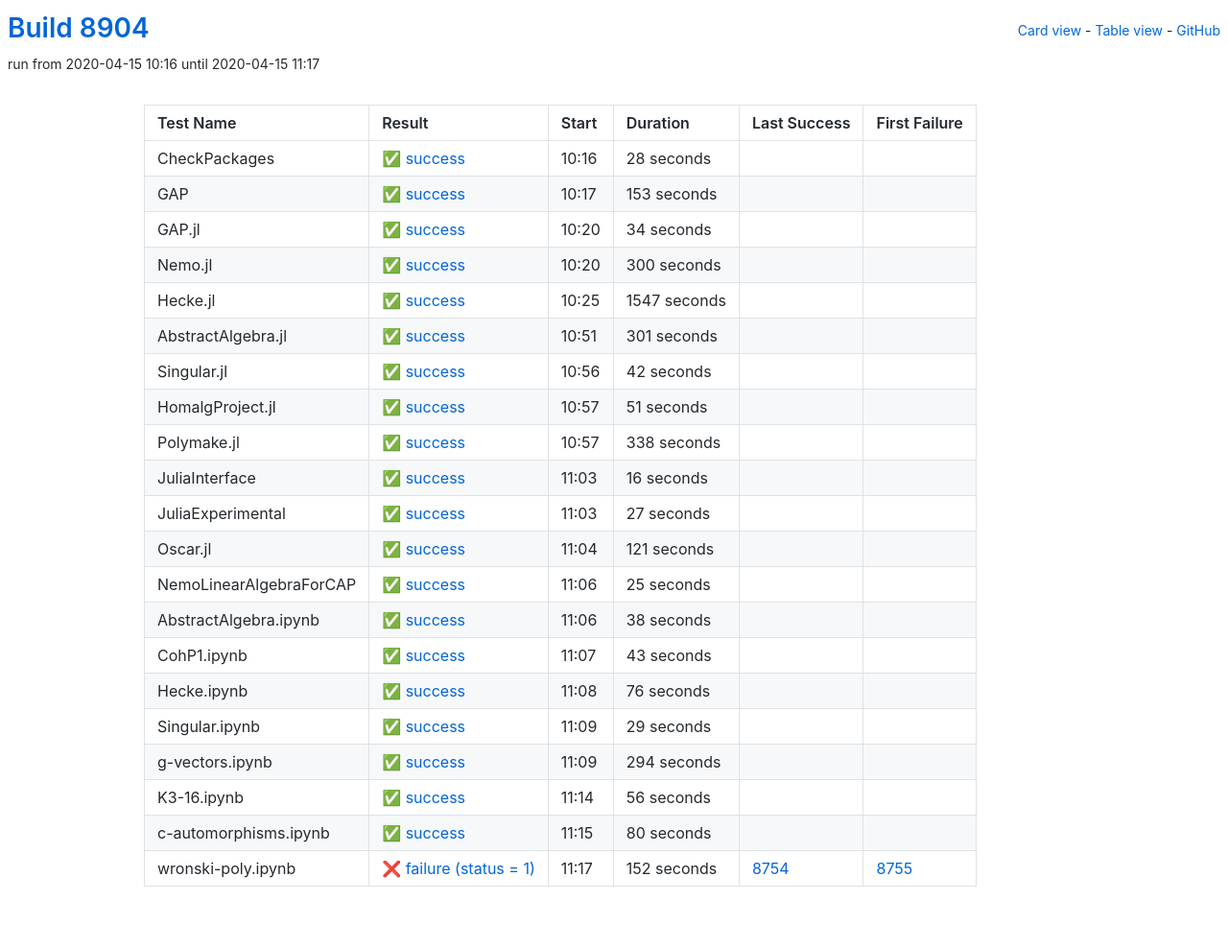
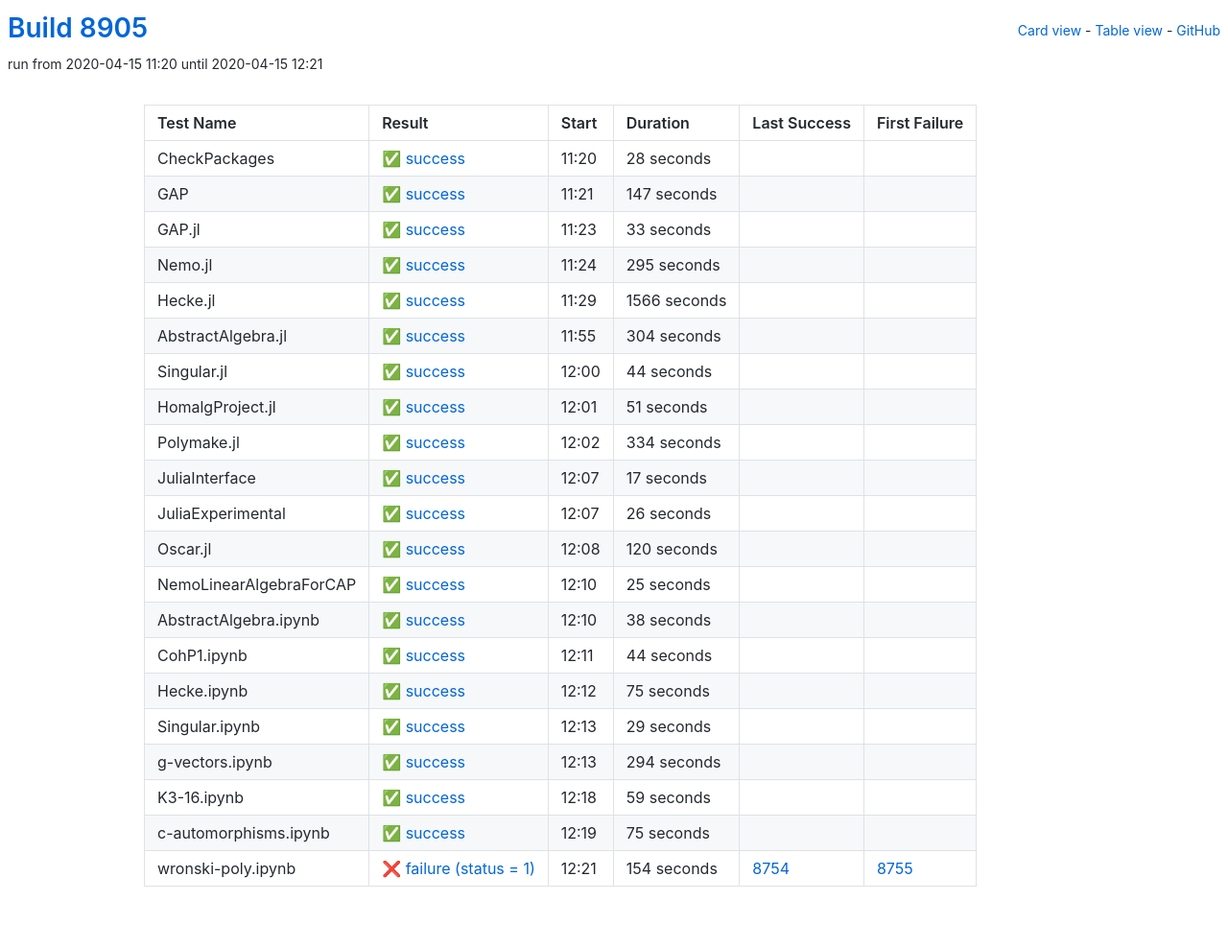
Before and after one commit to oscar-system/oscar-ci-status, a Jekyll site: the page built from table.html, in a window 1280 px wide. Shown: the whole page at 96% size. Built offline with Jekyll 4.4.1, drawn with Linux system fonts in a browser that asks for light colours.

Commit message:
Build 8905

```diff
--- a/_data/ci.yml
+++ b/_data/ci.yml
@@ -1,5 +1,5 @@
-build: 8904
-build_url: https://oscarci.mathematik.uni-kl.de/job/oscar/8904/
+build: 8905
+build_url: https://oscarci.mathematik.uni-kl.de/job/oscar/8905/
 job: oscar
 tests:
 - duration: 28
@@ -8,75 +8,75 @@ tests:
   first_failure_url: null
   last_success: false
   last_success_url: null
-  log: https://oscarci.mathematik.uni-kl.de/job/oscar/8904/artifact/logs/build-8904/CheckPackages.log
+  log: https://oscarci.mathematik.uni-kl.de/job/oscar/8905/artifact/logs/build-8905/CheckPackages.log
   name: CheckPackages
-  start: 2020-04-15 10:16
+  start: 2020-04-15 11:20
   status: success
   success: true
-- duration: 153
+- duration: 147
   exitcode: 0
   first_failure: false
   first_failure_url: null
   last_success: false
   last_success_url: null
-  log: https://oscarci.mathematik.uni-kl.de/job/oscar/8904/artifact/logs/build-8904/GAP.log
+  log: https://oscarci.mathematik.uni-kl.de/job/oscar/8905/artifact/logs/build-8905/GAP.log
   name: GAP
-  start: 2020-04-15 10:17
+  start: 2020-04-15 11:21
   status: success
   success: true
-- duration: 34
+- duration: 33
   exitcode: 0
   first_failure: false
   first_failure_url: null
   last_success: false
   last_success_url: null
-  log: https://oscarci.mathematik.uni-kl.de/job/oscar/8904/artifact/logs/build-8904/GAP.jl.log
+  log: https://oscarci.mathematik.uni-kl.de/job/oscar/8905/artifact/logs/build-8905/GAP.jl.log
   name: GAP.jl
-  start: 2020-04-15 10:20
+  start: 2020-04-15 11:23
   status: success
   success: true
-- duration: 300
+- duration: 295
   exitcode: 0
   first_failure: false
   first_failure_url: null
   last_success: false
   last_success_url: null
-  log: https://oscarci.mathematik.uni-kl.de/job/oscar/8904/artifact/logs/build-8904/Nemo.jl.log
+  log: https://oscarci.mathematik.uni-kl.de/job/oscar/8905/artifact/logs/build-8905/Nemo.jl.log
   name: Nemo.jl
-  start: 2020-04-15 10:20
+  start: 2020-04-15 11:24
   status: success
   success: true
-- duration: 1547
+- duration: 1566
   exitcode: 0
   first_failure: false
   first_failure_url: null
   last_success: false
   last_success_url: null
-  log: https://oscarci.mathematik.uni-kl.de/job/oscar/8904/artifact/logs/build-8904/Hecke.jl.log
+  log: https://oscarci.mathematik.uni-kl.de/job/oscar/8905/artifact/logs/build-8905/Hecke.jl.log
   name: Hecke.jl
-  start: 2020-04-15 10:25
+  start: 2020-04-15 11:29
   status: success
   success: true
-- duration: 301
+- duration: 304
   exitcode: 0
   first_failure: false
   first_failure_url: null
   last_success: false
   last_success_url: null
-  log: https://oscarci.mathematik.uni-kl.de/job/oscar/8904/artifact/logs/build-8904/AbstractAlgebra.jl.log
+  log: https://oscarci.mathematik.uni-kl.de/job/oscar/8905/artifact/logs/build-8905/AbstractAlgebra.jl.log
   name: AbstractAlgebra.jl
-  start: 2020-04-15 10:51
+  start: 2020-04-15 11:55
   status: success
   success: true
-- duration: 42
+- duration: 44
   exitcode: 0
   first_failure: false
   first_failure_url: null
   last_success: false
   last_success_url: null
-  log: https://oscarci.mathematik.uni-kl.de/job/oscar/8904/artifact/logs/build-8904/Singular.jl.log
+  log: https://oscarci.mathematik.uni-kl.de/job/oscar/8905/artifact/logs/build-8905/Singular.jl.log
   name: Singular.jl
-  start: 2020-04-15 10:56
+  start: 2020-04-15 12:00
   status: success
   success: true
 - duration: 51
@@ -85,53 +85,53 @@ tests:
   first_failure_url: null
   last_success: false
   last_success_url: null
-  log: https://oscarci.mathematik.uni-kl.de/job/oscar/8904/artifact/logs/build-8904/HomalgProject.jl.log
+  log: https://oscarci.mathematik.uni-kl.de/job/oscar/8905/artifact/logs/build-8905/HomalgProject.jl.log
   name: HomalgProject.jl
-  start: 2020-04-15 10:57
+  start: 2020-04-15 12:01
   status: success
   success: true
-- duration: 338
+- duration: 334
   exitcode: 0
   first_failure: false
   first_failure_url: null
   last_success: false
   last_success_url: null
-  log: https://oscarci.mathematik.uni-kl.de/job/oscar/8904/artifact/logs/build-8904/Polymake.jl.log
+  log: https://oscarci.mathematik.uni-kl.de/job/oscar/8905/artifact/logs/build-8905/Polymake.jl.log
   name: Polymake.jl
-  start: 2020-04-15 10:57
+  start: 2020-04-15 12:02
   status: success
   success: true
-- duration: 16
+- duration: 17
   exitcode: 0
   first_failure: false
   first_failure_url: null
   last_success: false
   last_success_url: null
-  log: https://oscarci.mathematik.uni-kl.de/job/oscar/8904/artifact/logs/build-8904/JuliaInterface.log
+  log: https://oscarci.mathematik.uni-kl.de/job/oscar/8905/artifact/logs/build-8905/JuliaInterface.log
   name: JuliaInterface
-  start: 2020-04-15 11:03
+  start: 2020-04-15 12:07
   status: success
   success: true
-- duration: 27
+- duration: 26
   exitcode: 0
   first_failure: false
   first_failure_url: null
   last_success: false
   last_success_url: null
-  log: https://oscarci.mathematik.uni-kl.de/job/oscar/8904/artifact/logs/build-8904/JuliaExperimental.log
+  log: https://oscarci.mathematik.uni-kl.de/job/oscar/8905/artifact/logs/build-8905/JuliaExperimental.log
   name: JuliaExperimental
-  start: 2020-04-15 11:03
+  start: 2020-04-15 12:07
   status: success
   success: true
-- duration: 121
+- duration: 120
   exitcode: 0
   first_failure: false
   first_failure_url: null
   last_success: false
   last_success_url: null
-  log: https://oscarci.mathematik.uni-kl.de/job/oscar/8904/artifact/logs/build-8904/Oscar.jl.log
+  log: https://oscarci.mathematik.uni-kl.de/job/oscar/8905/artifact/logs/build-8905/Oscar.jl.log
   name: Oscar.jl
-  start: 2020-04-15 11:04
+  start: 2020-04-15 12:08
   status: success
   success: true
 - duration: 25
@@ -140,9 +140,9 @@ tests:
   first_failure_url: null
   last_success: false
   last_success_url: null
-  log: https://oscarci.mathematik.uni-kl.de/job/oscar/8904/artifact/logs/build-8904/NemoLinearAlgebraForCAP.log
+  log: https://oscarci.mathematik.uni-kl.de/job/oscar/8905/artifact/logs/build-8905/NemoLinearAlgebraForCAP.log
   name: NemoLinearAlgebraForCAP
-  start: 2020-04-15 11:06
+  start: 2020-04-15 12:10
   status: success
   success: true
 - duration: 38
@@ -151,31 +151,31 @@ tests:
   first_failure_url: null
   last_success: false
   last_success_url: null
-  log: https://oscarci.mathematik.uni-kl.de/job/oscar/8904/artifact/logs/build-8904/AbstractAlgebra.ipynb.log
+  log: https://oscarci.mathematik.uni-kl.de/job/oscar/8905/artifact/logs/build-8905/AbstractAlgebra.ipynb.log
   name: AbstractAlgebra.ipynb
-  start: 2020-04-15 11:06
+  start: 2020-04-15 12:10
   status: success
   success: true
-- duration: 43
+- duration: 44
   exitcode: 0
   first_failure: false
   first_failure_url: null
   last_success: false
   last_success_url: null
-  log: https://oscarci.mathematik.uni-kl.de/job/oscar/8904/artifact/logs/build-8904/CohP1.ipynb.log
+  log: https://oscarci.mathematik.uni-kl.de/job/oscar/8905/artifact/logs/build-8905/CohP1.ipynb.log
   name: CohP1.ipynb
-  start: 2020-04-15 11:07
+  start: 2020-04-15 12:11
   status: success
   success: true
-- duration: 76
+- duration: 75
   exitcode: 0
   first_failure: false
   first_failure_url: null
   last_success: false
   last_success_url: null
-  log: https://oscarci.mathematik.uni-kl.de/job/oscar/8904/artifact/logs/build-8904/Hecke.ipynb.log
+  log: https://oscarci.mathematik.uni-kl.de/job/oscar/8905/artifact/logs/build-8905/Hecke.ipynb.log
   name: Hecke.ipynb
-  start: 2020-04-15 11:08
+  start: 2020-04-15 12:12
   status: success
   success: true
 - duration: 29
@@ -184,9 +184,9 @@ tests:
   first_failure_url: null
   last_success: false
   last_success_url: null
-  log: https://oscarci.mathematik.uni-kl.de/job/oscar/8904/artifact/logs/build-8904/Singular.ipynb.log
+  log: https://oscarci.mathematik.uni-kl.de/job/oscar/8905/artifact/logs/build-8905/Singular.ipynb.log
   name: Singular.ipynb
-  start: 2020-04-15 11:09
+  start: 2020-04-15 12:13
   status: success
   success: true
 - duration: 294
@@ -195,41 +195,41 @@ tests:
   first_failure_url: null
   last_success: false
   last_success_url: null
-  log: https://oscarci.mathematik.uni-kl.de/job/oscar/8904/artifact/logs/build-8904/g-vectors.ipynb.log
+  log: https://oscarci.mathematik.uni-kl.de/job/oscar/8905/artifact/logs/build-8905/g-vectors.ipynb.log
   name: g-vectors.ipynb
-  start: 2020-04-15 11:09
+  start: 2020-04-15 12:13
   status: success
   success: true
-- duration: 56
+- duration: 59
   exitcode: 0
   first_failure: false
   first_failure_url: null
   last_success: false
   last_success_url: null
-  log: https://oscarci.mathematik.uni-kl.de/job/oscar/8904/artifact/logs/build-8904/K3-16.ipynb.log
+  log: https://oscarci.mathematik.uni-kl.de/job/oscar/8905/artifact/logs/build-8905/K3-16.ipynb.log
   name: K3-16.ipynb
-  start: 2020-04-15 11:14
+  start: 2020-04-15 12:18
   status: success
   success: true
-- duration: 80
+- duration: 75
   exitcode: 0
   first_failure: false
   first_failure_url: null
   last_success: false
   last_success_url: null
-  log: https://oscarci.mathematik.uni-kl.de/job/oscar/8904/artifact/logs/build-8904/c-automorphisms.ipynb.log
+  log: https://oscarci.mathematik.uni-kl.de/job/oscar/8905/artifact/logs/build-8905/c-automorphisms.ipynb.log
   name: c-automorphisms.ipynb
-  start: 2020-04-15 11:15
+  start: 2020-04-15 12:19
   status: success
   success: true
-- duration: 152
+- duration: 154
   exitcode: 1
   first_failure: 8755
   first_failure_url: https://oscarci.mathematik.uni-kl.de/job/oscar/8755/
   last_success: 8754
   last_success_url: https://oscarci.mathematik.uni-kl.de/job/oscar/8754/
-  log: https://oscarci.mathematik.uni-kl.de/job/oscar/8904/artifact/logs/build-8904/wronski-poly.ipynb.log
+  log: https://oscarci.mathematik.uni-kl.de/job/oscar/8905/artifact/logs/build-8905/wronski-poly.ipynb.log
   name: wronski-poly.ipynb
-  start: 2020-04-15 11:17
+  start: 2020-04-15 12:21
   status: failure
   success: false
```
Also changed, not shown: README.md.
